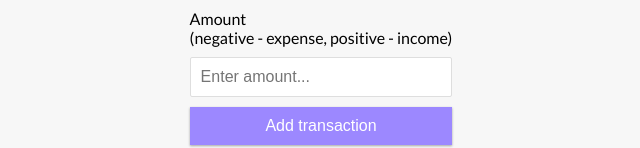
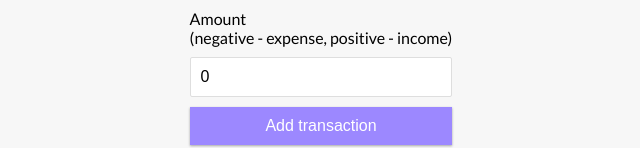
Before and after one commit to RyanPPitts/React-Expense-Tracker, a React (Create React App) app: page / in a window 1280 px wide. Shown: the part 578-726 px from the top of the page, without its empty margins (319-959 px from the left). Built offline with nearby package versions, Linux system fonts and the light colour scheme.

Commit message:
AddTransaction Update
Updated with useState/Hooks.  Created const text and amount.  These will hold the state of the two inputs entered by the user.

```diff
--- a/src/components/AddTransaction.js
+++ b/src/components/AddTransaction.js
@@ -1,20 +1,38 @@
-import React from 'react';
+import React, { useState } from 'react';
 
 export const AddTransaction = () => {
+  // create piece of state - react hooks using useState
+  const [text, setText] = useState(''); // Whatever you want in the default setting is in the () in this case its an empty array
+  const [amount, setAmount] = useState(0);
   return (
     <>
       <h3>Add new transaction</h3>
       <form>
         <div className="form-control">
           <label htmlFor="text">Text</label>
-          <input type="text" placeholder="Enter text..." />
+          <input
+            type="text"
+            // user types in text for transaction title - connect cons to input
+            value={text}
+            // whenever we type into the input we need to update the state
+            //  call function with e.target.value being the information entered by user
+            onChange={(e) => setText(e.target.value)}
+            placeholder="Enter text..."
+          />
         </div>
         <div className="form-control">
           <label htmlFor="amount">
             Amount <br />
             (negative - expense, positive - income)
           </label>
-          <input type="number" id="amount" placeholder="Enter amount..." />
+          <input
+            type="number"
+            // amount entered by user
+            value={amount}
+            // onChange to change the state of the setAmount variable
+            onChange={(e) => setAmount(e.target.value)}
+            placeholder="Enter amount..."
+          />
         </div>
         <button className="btn">Add transaction</button>
       </form>
```
